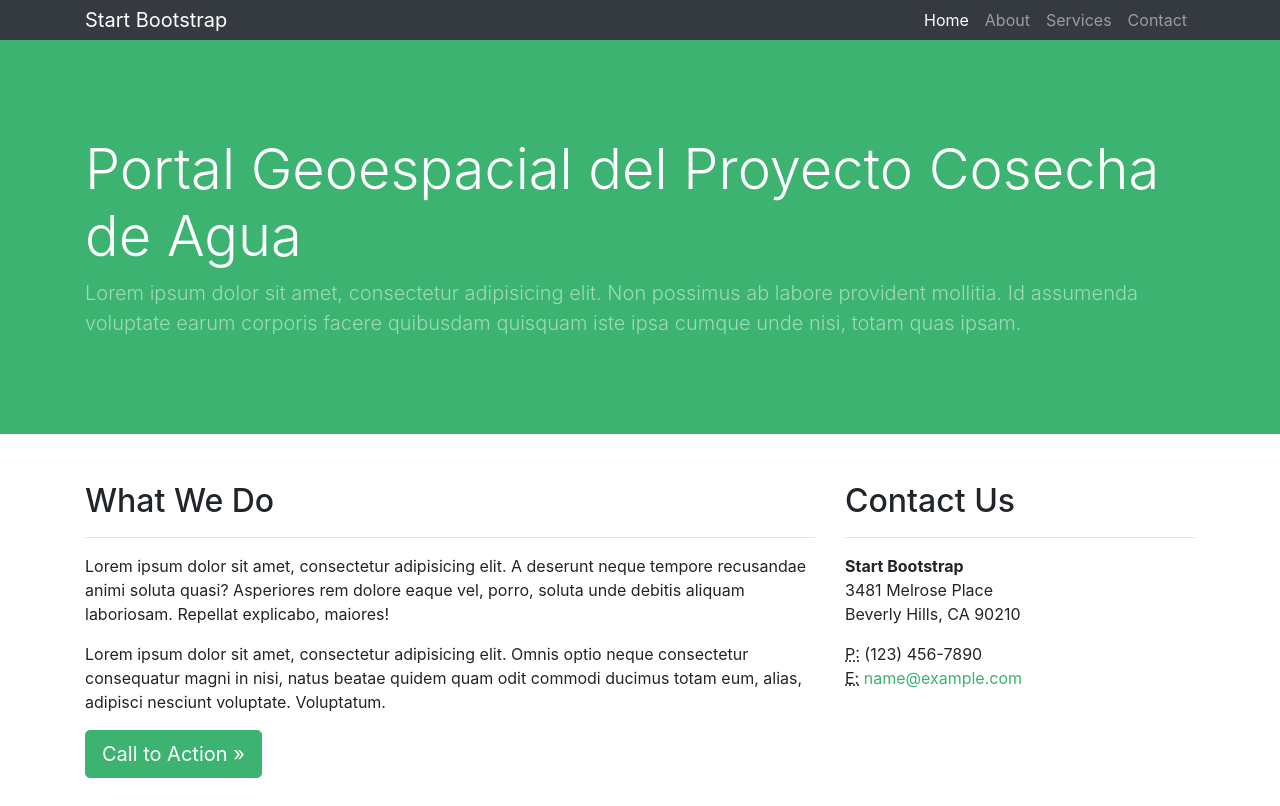
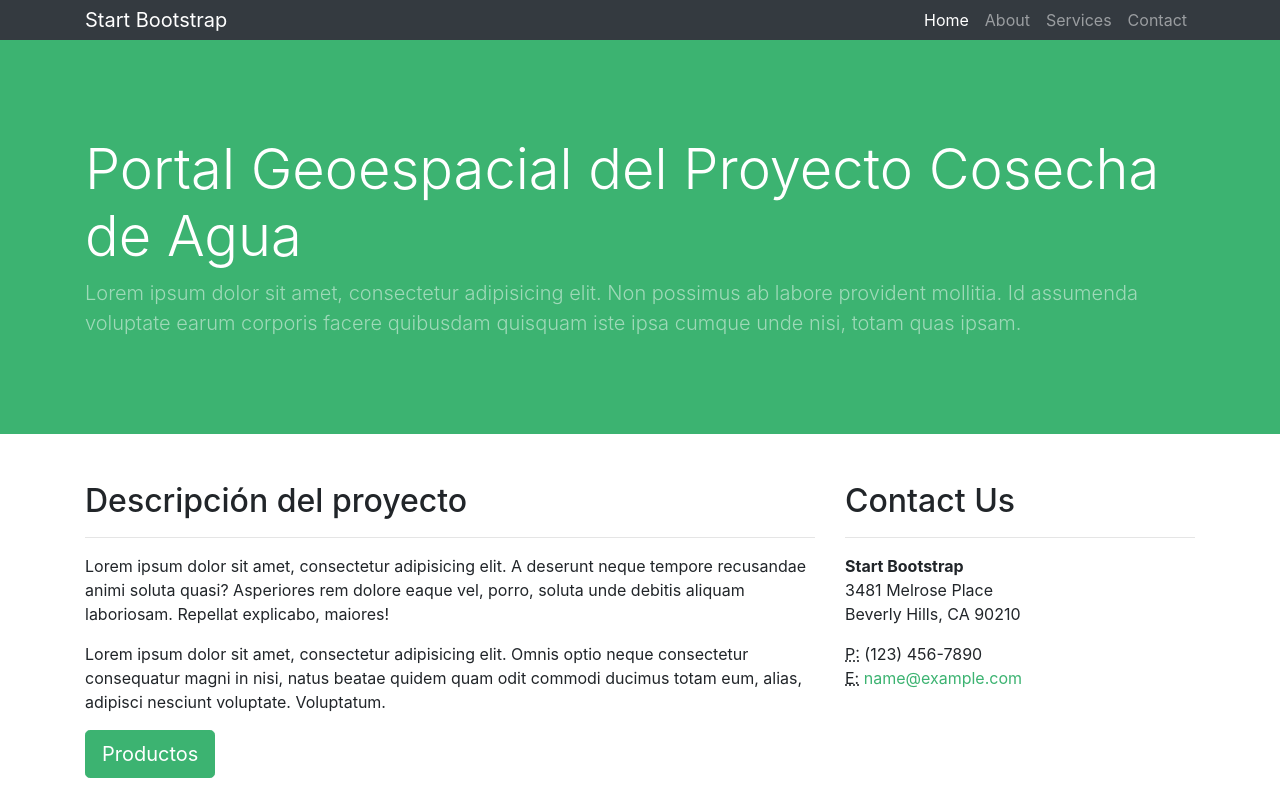
Before and after one commit to geo-cosecha-agua/geo-cosecha-agua.github.io, a Jekyll site: the page built from index.html, in a window 1280 px wide and 1400 px high. Shown: the top 806 px of the window. Built offline with Jekyll 4.4.1, drawn with Linux system fonts in a browser that asks for light colours; some of the changed text lies outside the part shown; grey boxes are pictures that could not be loaded.

Commit message:
Update index.html

```diff
--- a/index.html
+++ b/index.html
@@ -4,7 +4,7 @@
 
 <div class="row">
   <div class="col-md-8 mb-5">
-    <h2>What We Do</h2>
+    <h2>Descripción del proyecto</h2>
     <hr />
     <p>
       Lorem ipsum dolor sit amet, consectetur adipisicing elit. A deserunt neque
@@ -17,7 +17,7 @@
       neque consectetur consequatur magni in nisi, natus beatae quidem quam odit
       commodi ducimus totam eum, alias, adipisci nesciunt voluptate. Voluptatum.
     </p>
-    <a class="btn btn-primary btn-lg" href="#">Call to Action &raquo;</a>
+    <a class="btn btn-primary btn-lg" href="#">Productos</a>
   </div>
   {% include sidebar.html %}
 </div>
@@ -35,7 +35,7 @@
         </p>
       </div>
       <div class="card-footer">
-        <a href="#" class="btn btn-primary">Find Out More!</a>
+        <a href="http://bit.ly/cosecha-agua-tablero-productores" class="btn btn-primary">Productores</a>
       </div>
     </div>
   </div>
@@ -50,7 +50,7 @@
         </p>
       </div>
       <div class="card-footer">
-        <a href="#" class="btn btn-primary">Find Out More!</a>
+        <a href="http://bit.ly/cosecha-agua-tablero-obras-cosecha" class="btn btn-primary">Obras</a>
       </div>
     </div>
   </div>
```
